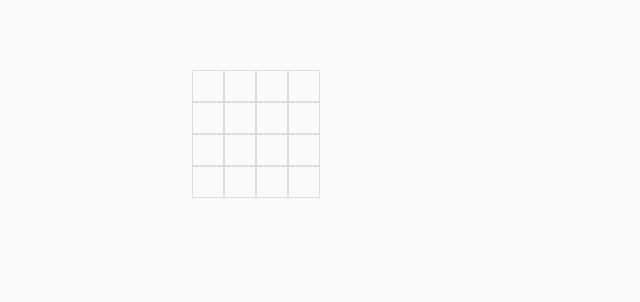
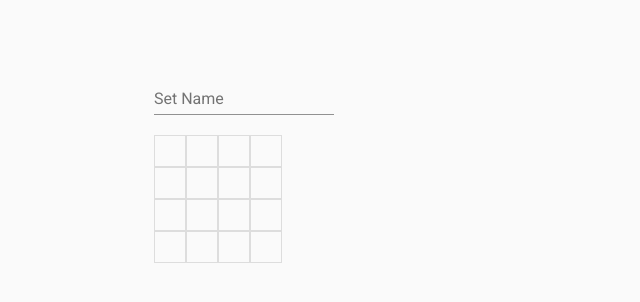
Before and after one commit to Icydeath/gear-swop, an Angular app in the folder GearSwop/ClientApp/: page / in a window 1280 px wide. Shown: the part 138-440 px from the top of the page, without its empty margins (0-640 px from the left). Built offline with nearby package versions, Linux system fonts and the light colour scheme.

Commit message:
Able to save set names.

```diff
--- a/GearSwop/ClientApp/src/app/services/gear-set.service.ts
+++ b/GearSwop/ClientApp/src/app/services/gear-set.service.ts
@@ -29,8 +29,9 @@ export class GearSetService {
 
   constructor(private http: HttpClient) { }
 
-  updateSingleItem(slot, item) {
+  updateSet(set, slot, item) {
     this.activeSet[slot] = item;
+    this.activeSet.SetName = set;
     console.log(this.activeSet);
   }
 
--- a/GearSwop/ClientApp/src/app/swap/gear-selection/gear-selection.component.html
+++ b/GearSwop/ClientApp/src/app/swap/gear-selection/gear-selection.component.html
@@ -1,7 +1,6 @@
 <mat-card class="gear-selection-card">
   <mat-card-header>
     <mat-card-title>Pick an item for the {{this.slot}} slot</mat-card-title>
-    <mat-card-subtitle>Current Item: ???</mat-card-subtitle>
   </mat-card-header>
   <mat-card-content>
     <form class="example-form">
@@ -21,7 +20,6 @@
     </form>
   </mat-card-content>
   <mat-card-actions>
-    <button mat-button>Cancel</button>
     <button mat-button (click)="saveSelectedItem()">Save</button>
   </mat-card-actions>
 </mat-card>
--- a/GearSwop/ClientApp/src/app/swap/gear-selection/gear-selection.component.ts
+++ b/GearSwop/ClientApp/src/app/swap/gear-selection/gear-selection.component.ts
@@ -22,6 +22,4 @@ export class GearSelectionComponent implements OnInit {
   saveSelectedItem() {
     this.chosenItem.emit({ slot: this.slot, itemName: this.gearSelector.value})
   }
-
-
 }
--- a/GearSwop/ClientApp/src/app/swap/gearset/gearset.component.html
+++ b/GearSwop/ClientApp/src/app/swap/gearset/gearset.component.html
@@ -1,3 +1,9 @@
+<form class="set-title">
+  <mat-form-field>
+    <mat-label>Set Name</mat-label>
+    <input [(ngModel)]="setName" matInput placeholder="Set Name" name="setNamer">
+  </mat-form-field>
+</form>
 <div class="gear-select-layout">
   <div class="gear-set-display">
     <div class="gear-row">
@@ -25,5 +31,5 @@
       <div class="gear-display-item" (click)="selectGearItem('Feet')"></div>
     </div>
   </div>
-  <app-gear-selection *ngIf="displayGearSelection" [slot]="slot" (chosenItem)="updateItem($event)"></app-gear-selection>
+  <app-gear-selection *ngIf="displayGearSelection" [slot]="slot" (chosenItem)="updateSet($event)"></app-gear-selection>
 </div>
--- a/GearSwop/ClientApp/src/app/swap/gearset/gearset.component.scss
+++ b/GearSwop/ClientApp/src/app/swap/gearset/gearset.component.scss
@@ -3,9 +3,13 @@
   flex-direction: row;
 }
 
+.set-title {
+  margin-left: 12%;
+}
+
 .gear-set-display {
-  margin-left: 15%;
-  margin-right: 5%;
+  margin-left: 12%;
+  margin-right: 3%;
 
   .gear-row {
     display: flex;
--- a/GearSwop/ClientApp/src/app/swap/gearset/gearset.component.ts
+++ b/GearSwop/ClientApp/src/app/swap/gearset/gearset.component.ts
@@ -8,15 +8,16 @@ import {GearSetService} from '../../services/gear-set.service';
   styleUrls: ['./gearset.component.scss']
 })
 export class GearsetComponent implements OnInit {
-  slot = "Main";
+  setName = "";
+  slot: string;
   private displayGearSelection: boolean;
 
   constructor(private swapService: SwapService, private gearSetService: GearSetService) { }
 
   ngOnInit() { }
 
-  updateItem($event) {
-    this.gearSetService.updateSingleItem($event.slot, $event.itemName)
+  updateSet($event) {
+    this.gearSetService.updateSet(this.setName, $event.slot, $event.itemName)
     this.displayGearSelection = false;
   }
 
```
